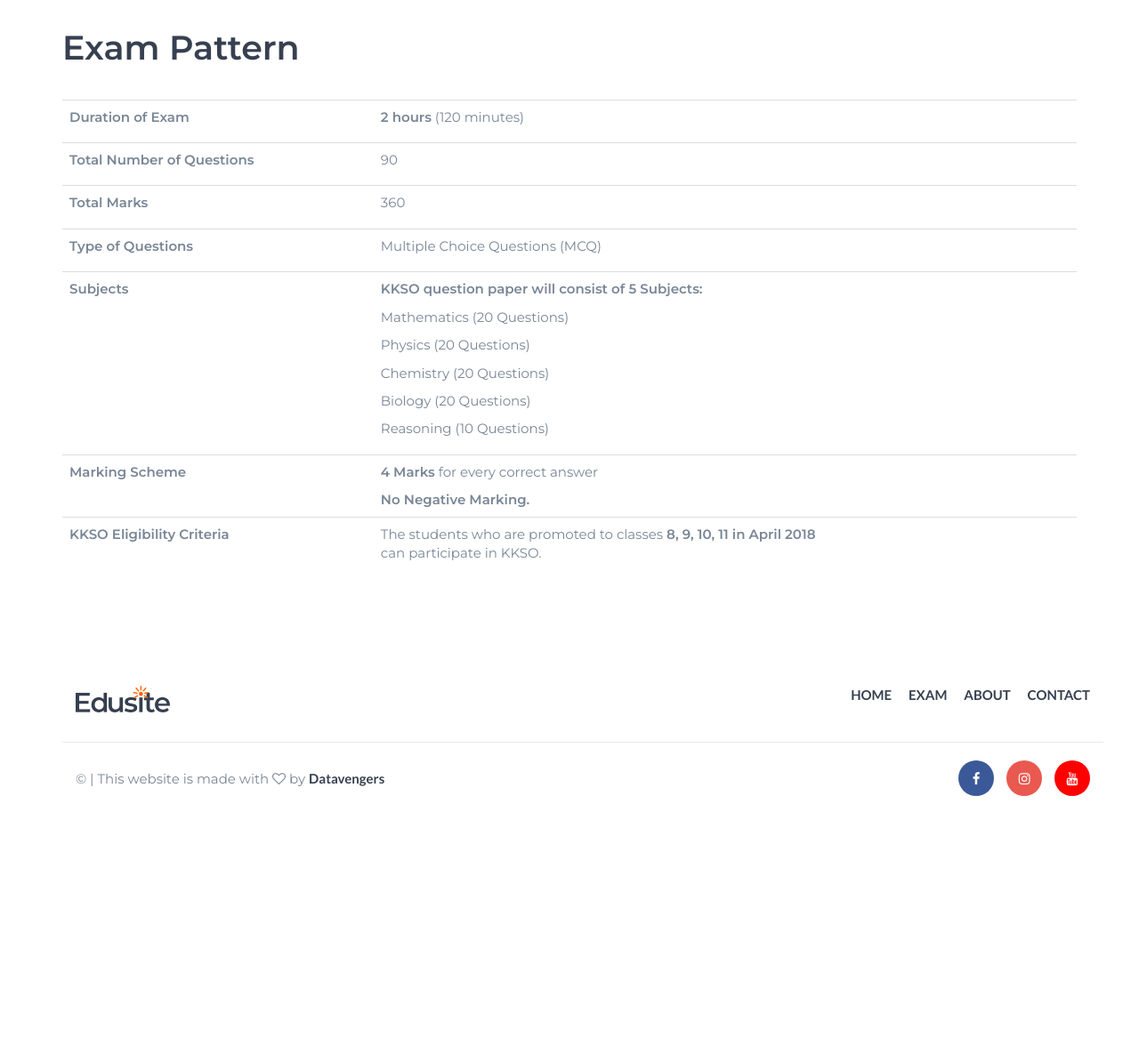
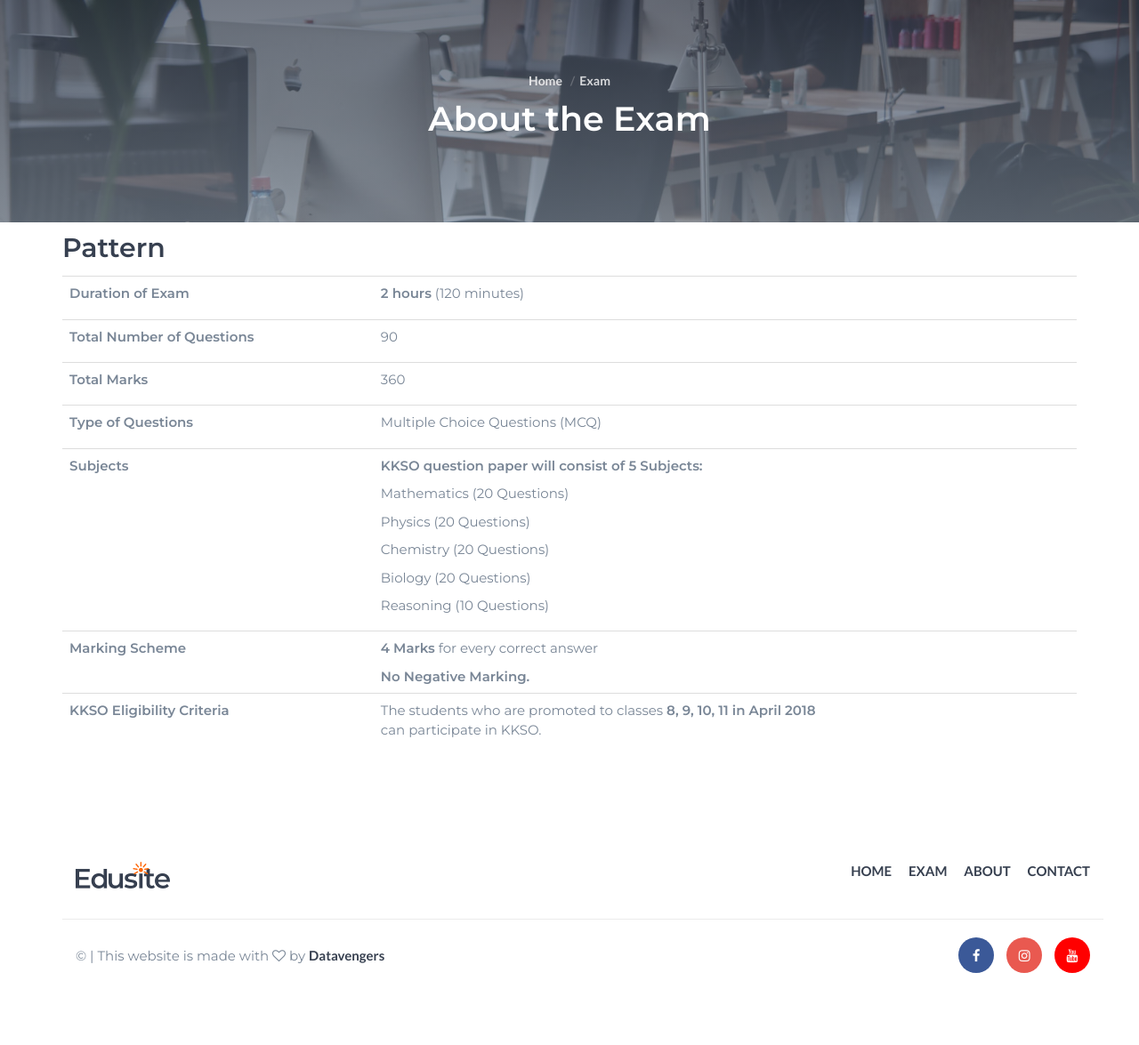
Before and after one commit to beingtmk/RegistrationPortal, a Django app: page /ksko/exam in a window 1280 px wide. Shown: the part 53-1228 px from the top of the page at 89% size. Before the commit the page ends 948 px from the top, so only its background shows below. Run offline with Django 3.2, Linux system fonts and the light colour scheme; some libraries are stand-ins or nearby versions.

Commit message:
fixed exam

```diff
--- a/bootcamp/templates/ksko/exam.html
+++ b/bootcamp/templates/ksko/exam.html
@@ -2,10 +2,30 @@
 {% load static %}
 
 {% block content %}
-	<br>
+<!-- Hero-area -->
+<div class="hero-area section">
+
+	<!-- Backgound Image -->
+	<div class="bg-image bg-parallax overlay" style="background-image:url({% static 'ksko/img/page-background.jpg' %})"></div>
+	<!-- /Backgound Image -->
+
 	<div class="container">
-	<h1>Exam Pattern</h1><br>
+		<div class="row">
+			<div class="col-md-10 col-md-offset-1 text-center">
+				<ul class="hero-area-tree">
+					<li><a href="index.html">Home</a></li>
+					<li>Exam</li>
+				</ul>
+				<h1 class="white-text">About the Exam</h1>
+
+			</div>
+		</div>
+	</div>
+</div>
+<!-- /Hero-area -->
+	<div class="container">
 	<div class="table-responsive">
+		<h2>Pattern</h2>
 		<div class="story-responsive">
 			<table class="table">
 				<tbody>
```
